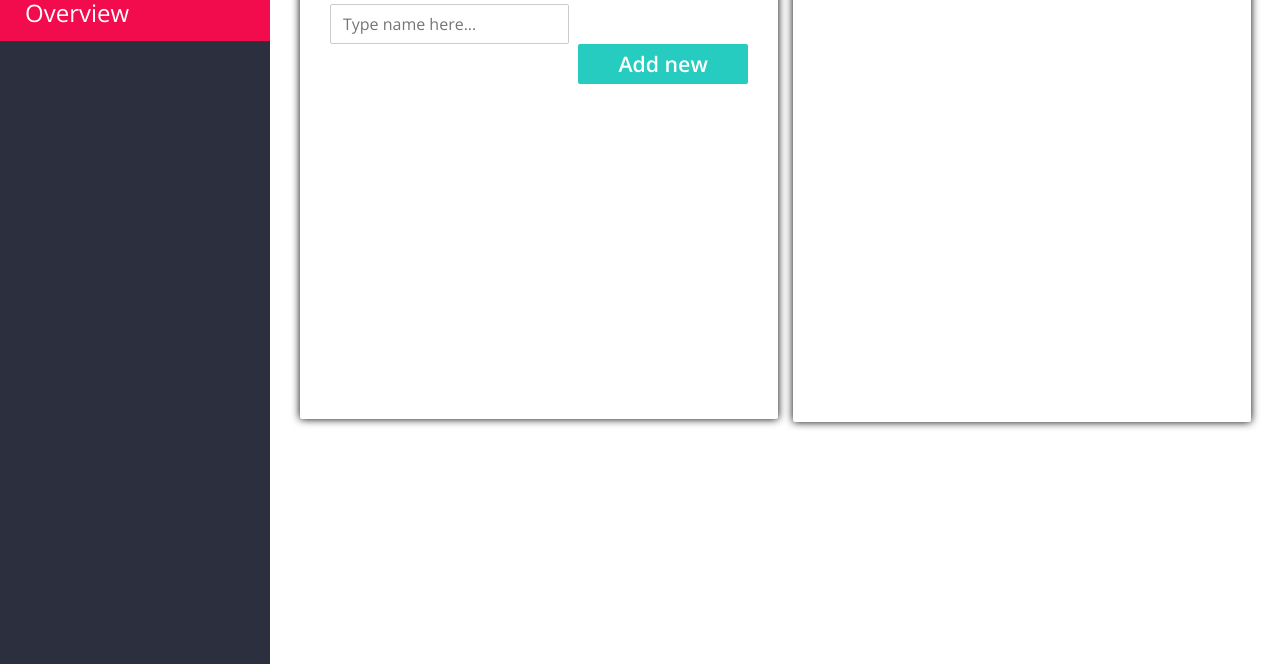
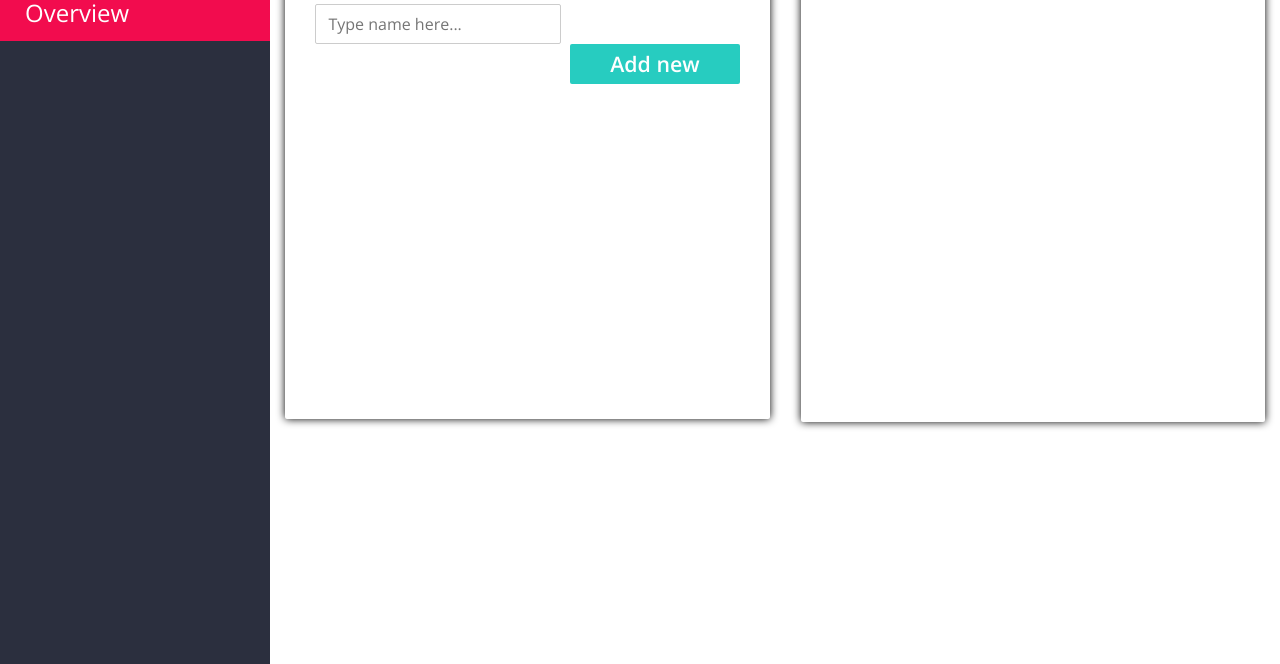
Before and after one commit to ulyss204/empeek, a plain HTML site: page index.html in a window 1280 px wide. Shown: the part 136-800 px from the top of the page. Drawn offline with nearby package versions, Linux system fonts and the light colour scheme.

Commit message:
add flex

```diff
--- a/css/application.css
+++ b/css/application.css
@@ -28,6 +28,7 @@ textarea {
 	border-radius: 2px;
 	width: calc(100% - 75px);
     margin-left: 14px;
+    outline: none;
 }
 @media (max-width: 1200px) {
   body .main .main_columns {
@@ -44,8 +45,19 @@ textarea {
 }
 
 .main {
-	margin-left: 285px;
+	margin-left: 270px;
 	height: 100%;
+	overflow: auto;
+	display: -ms-flexbox;
+    display: -webkit-flex;
+    display: flex;
+    align-items: flex-start;
+    -webkit-align-content:flex-start;
+    justify-content: space-around;
+    -webkit-justify-content:space-around;
+    flex-wrap: wrap;
+    -webkit-flex-wrap: wrap;
+    -ms-flex-wrap: wrap;
 }
 
 .item_border.active {
@@ -74,6 +86,11 @@ h1 {
 	border: none;
 	margin-left: 10px;
 	float: right;
+	cursor: pointer;
+	outline: none;
+}
+.btn:hover {
+	opacity: 0.7;
 }
 ul {
 	padding: 0;
@@ -84,12 +101,17 @@ ul .nav_item {
 	font-size: 18pt;
 	width: 100%;
 	list-style: none;
-	padding: 15px 0;
+
     text-indent: 25px;
 }
 .nav_item a {
 	text-decoration: none;
 	color: #fff;
+	padding: 15px 0;
+	display: block;
+}
+.nav_item a:hover {
+	opacity: 0.7;
 }
 .main_columns {
 	padding: 0 30px;
@@ -100,7 +122,7 @@ ul .nav_item {
 	margin-top: 35px;
 	width: 42%;
 	position: relative;
-	margin-left: 1.5%;
+
 }
 .main_columns:last-child {
 	margin-top: 33px;
@@ -116,12 +138,13 @@ ul .nav_item {
 }
 
 .insert {
-	min-width: 200px;
+	min-width: 180px;
 	height: 36px;
 	border: 1px solid #CCCCCC;
 	border-radius: 2px;
 	text-indent: 10px;
 	width: calc( 100% - 185px);
+	outline: none;
 }
 .item_name {
 	font-size: 16pt;
@@ -182,6 +205,7 @@ ul .nav_item {
 }
 .comment-text {
 	margin: 0 0 0 66px;
+	line-height: 1.4;
 }
 .comment-block {
 	margin-bottom: 25px;
```
Also changed, not shown: index.html (+1 -0 lines).
